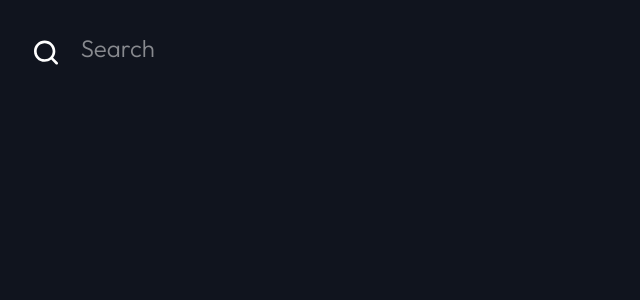
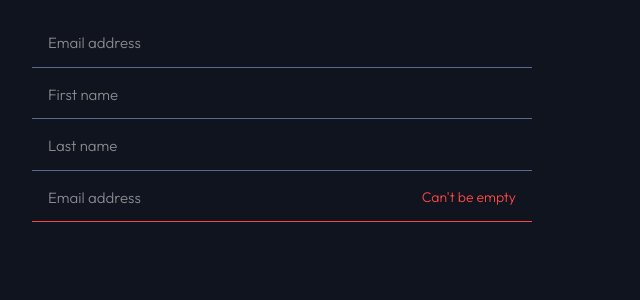
Before and after one commit to JlordS32/Entertainment-App, a React (Vite) app: page / in a window 1280 px wide. Shown: the top 300 px of the page, without its empty margins (0-640 px from the left). Built offline with nearby package versions, Linux system fonts and the light colour scheme; no server answers.

Commit message:
finished form-input

```diff
--- a/src/App.tsx
+++ b/src/App.tsx
@@ -1,6 +1,7 @@
 import { useEffect, useState } from "react";
 import { fetchDiscoverMovies } from "./api/fetchMovies";
 import Search from "./components/Search";
+import FormInput from "./components/FormInput";
 
 const App = () => {
    const [data, setData] = useState<any>();
@@ -18,7 +19,17 @@ const App = () => {
    return (
       <div className="bg-primary p-8 font-black text-white">
          <div className="w-[500px]">
-            <Search />
+            <form className="space-y-4">
+               <FormInput placeholder="Email address" />
+               <FormInput placeholder="First name" />
+               <FormInput placeholder="Last name" />
+               <FormInput
+                  placeholder="Email address"
+                  type="email"
+                  required={true}
+                  errorMsg="Can't be empty"
+               />
+            </form>
          </div>
       </div>
    );
--- /dev/null
+++ b/src/components/FormInput.tsx
@@ -0,0 +1,31 @@
+import { useRef } from "react";
+
+type FormInputProps = {
+   placeholder?: string;
+   type?: string;
+   required?: boolean;
+   errorMsg?: string;
+};
+
+const FormInput = ({
+   placeholder = "",
+   type = "text",
+   required = false,
+   errorMsg = "Error",
+}: FormInputProps) => {
+   return (
+      <div className="relative">
+         <input
+            type={type}
+            placeholder={placeholder}
+            required={required}
+            className="form-input peer"
+         />
+         <p className="text-accent absolute top-0 right-0 mr-4 hidden text-sm font-light peer-invalid:block">
+            {errorMsg || "This field is required."}
+         </p>
+      </div>
+   );
+};
+
+export default FormInput;
--- a/src/components/Search.tsx
+++ b/src/components/Search.tsx
@@ -1,7 +1,7 @@
 const Search = () => {
    return (
       <div className="search-container">
-         <img src="./images/search.svg" alt="Search Icon" />
+         <img className="pt-0.5" src="./images/search.svg" alt="Search Icon" />
          <input className="search" type="text" placeholder="Search" />
       </div>
    );
--- a/src/index.css
+++ b/src/index.css
@@ -10,7 +10,7 @@
 
    --font-sans: "Outfit", serif;
    --text-base: 15px;
-   --spacing: 3.75px;
+   --spacing: 4px;
    --text-2xl: 32px;
    --text-xl: 24px;
    --text-lg: 24px;
@@ -60,25 +60,46 @@
    span {
       @apply text-base leading-normal font-light;
    }
+
+   input:-webkit-autofill {
+      background-clip: text !important;
+      -webkit-box-shadow: 0 0 0px 1000px var(--color-primary) inset !important;
+      -webkit-text-fill-color: var(--color-white) !important;
+      transition: background-color 5000s ease-in-out 0s;
+   }
 }
 
 @layer components {
    .search-container {
-      @apply caret-accent flex gap-x-5 text-lg font-light w-full;
+      @apply flex w-full items-start gap-x-5 text-lg;
    }
 
-   .search {
-      @apply pb-2 w-full;
+   .search,
+   .form-input {
+      @apply caret-accent w-full pb-3 font-light;
    }
 
    .search:focus,
    .search:active {
       @apply border-b-tertiary border-b-1 outline-none;
    }
+
+   .form-input, .form-input:valid {
+      @apply border-b-tertiary border-b-1 indent-4 outline-none relative;
+   }
+
+   .form-input:focus {
+      @apply border-b-white bg-none;
+   }
+
+   .form-input:invalid {
+      @apply border-b-accent;
+   }
 }
 
 @layer utilities {
-   .debug {
+   .debug,
+   .debug > * {
       @apply outline-1 outline-red-500;
    }
 }
```
